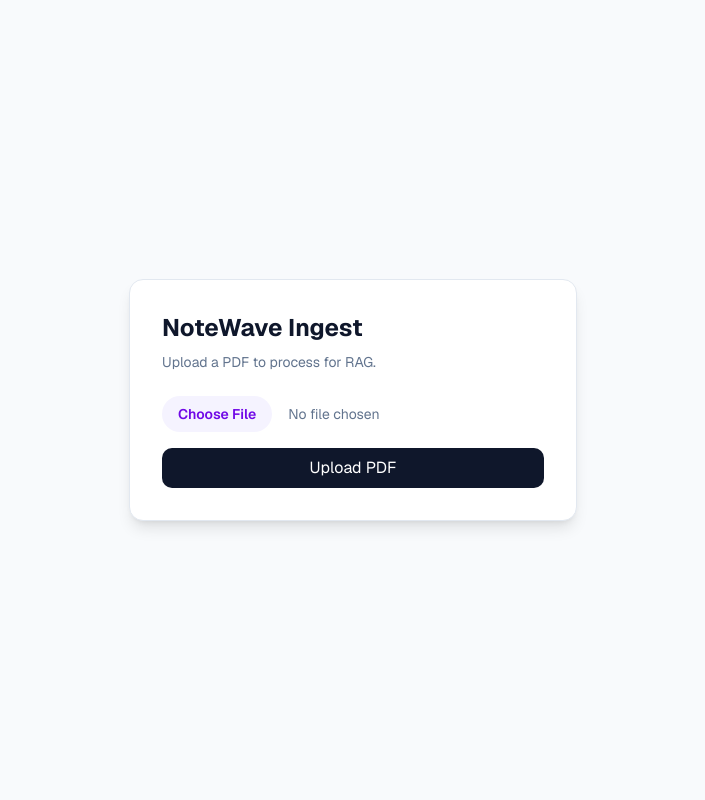
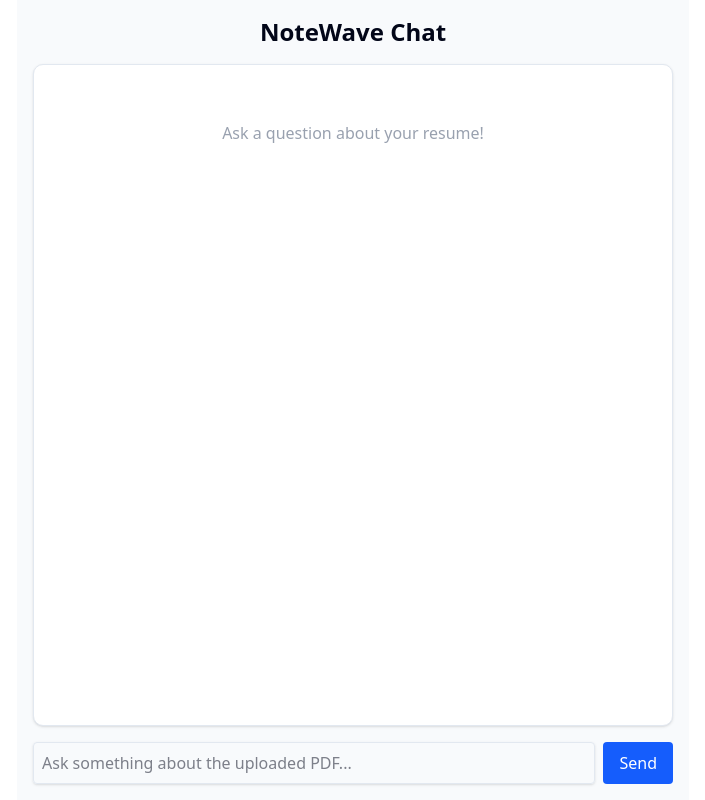
Before and after one commit to samarthsaxena2004/note-wave, a Next.js app: page / in a window 1280 px wide. Shown: the whole page, without its empty margins (287-992 px from the left). Built offline with nearby package versions, Linux system fonts and the light colour scheme.

Commit message:
Complete Phase 4: Chat API with Groq and Pinecone

```diff
--- /dev/null
+++ b/src/app/api/chat/route.ts
@@ -0,0 +1,84 @@
+import { NextRequest, NextResponse } from "next/server";
+import { getEmbeddings } from "@/lib/rag";
+import { Pinecone } from "@pinecone-database/pinecone";
+import Groq from "groq-sdk";
+
+const groq = new Groq({ apiKey: process.env.GROQ_API_KEY });
+
+export async function POST(req: NextRequest) {
+  try {
+    const body = await req.json();
+    const { messages } = body;
+
+    // Get the last message (the user's question)
+    const lastMessage = messages[messages.length - 1];
+    const userQuestion = lastMessage.content;
+
+    console.log("💬 Chat: Received question:", userQuestion);
+
+    // 1. Embed the user's question
+    const embedding = await getEmbeddings(userQuestion);
+
+    // 2. Query Pinecone for context
+    const pinecone = new Pinecone({ apiKey: process.env.PINECONE_API_KEY! });
+    const index = pinecone.index(process.env.PINECONE_INDEX_NAME!);
+
+    const queryResponse = await index.query({
+      vector: embedding,
+      topK: 3, // Get the top 3 most relevant chunks
+      includeMetadata: true,
+    });
+
+    // 3. Construct the Context Block
+    const contextText = queryResponse.matches
+      .map((match) => match.metadata?.text || "")
+      .join("\n\n---\n\n");
+
+    console.log("🔍 Context found:", queryResponse.matches.length, "chunks");
+
+    // 4. Create the System Prompt
+    const systemPrompt = `
+    You are an AI assistant for a RAG application called NoteWave.
+    You are given a Context block below containing snippets from a PDF document.
+    Answer the user's question based ONLY on that context.
+    If the answer is not in the context, say "I'm sorry, I couldn't find that information in the document."
+    Do not hallucinate facts.
+
+    START CONTEXT
+    ${contextText}
+    END CONTEXT
+    `;
+
+    // 5. Call Groq (Llama 3) with Streaming
+    const completion = await groq.chat.completions.create({
+      messages: [
+        { role: "system", content: systemPrompt },
+        ...messages // Pass previous chat history so it remembers the conversation
+      ],
+      model: "llama-3.3-70b-versatile", // UPDATED: New stable model ID
+      stream: true,
+    });
+
+    // 6. Return a ReadableStream (Standard Web API)
+    // This allows the frontend to display text as it arrives
+    const stream = new ReadableStream({
+      async start(controller) {
+        for await (const chunk of completion) {
+          const content = chunk.choices[0]?.delta?.content || "";
+          if (content) {
+            controller.enqueue(new TextEncoder().encode(content));
+          }
+        }
+        controller.close();
+      },
+    });
+
+    return new NextResponse(stream, {
+      headers: { "Content-Type": "text/plain" },
+    });
+
+  } catch (error: any) {
+    console.error("❌ Chat Error:", error);
+    return NextResponse.json({ error: error.message }, { status: 500 });
+  }
+}
--- a/src/app/page.tsx
+++ b/src/app/page.tsx
@@ -1,73 +1,92 @@
-"use client"; // This component needs interactivity
+"use client";
 
 import { useState } from "react";
 
 export default function Home() {
-  const [status, setStatus] = useState<string>("");
+  const [messages, setMessages] = useState<any[]>([]);
+  const [input, setInput] = useState("");
   const [isLoading, setIsLoading] = useState(false);
 
-  async function handleUpload(e: React.FormEvent<HTMLFormElement>) {
+  async function sendMessage(e: React.FormEvent) {
     e.preventDefault();
-    if (!e.currentTarget.files || e.currentTarget.files.files.length === 0) return;
+    if (!input.trim()) return;
 
-    const file = e.currentTarget.files.files[0];
-    const formData = new FormData();
-    formData.append("file", file);
-
+    const newMessages = [...messages, { role: "user", content: input }];
+    setMessages(newMessages);
+    setInput("");
     setIsLoading(true);
-    setStatus("Uploading and processing...");
 
     try {
-      const res = await fetch("/api/ingest", {
+      const response = await fetch("/api/chat", {
         method: "POST",
-        body: formData,
+        headers: { "Content-Type": "application/json" },
+        body: JSON.stringify({ messages: newMessages }),
       });
 
-      if (!res.ok) throw new Error(await res.text());
+      if (!response.body) throw new Error("No response body");
 
-      const data = await res.json();
-      setStatus(`✅ Success! Uploaded ${data.uploaded} chunks from ${data.filename}.`);
-    } catch (err: any) {
-      console.error(err);
-      setStatus("❌ Error: " + err.message);
+      // Handle Streaming Response
+      const reader = response.body.getReader();
+      const decoder = new TextDecoder();
+      let done = false;
+      let assistantMessage = "";
+
+      // Add a placeholder for the AI response
+      setMessages((prev) => [...prev, { role: "assistant", content: "" }]);
+
+      while (!done) {
+        const { value, done: doneReading } = await reader.read();
+        done = doneReading;
+        const chunkValue = decoder.decode(value, { stream: true });
+        assistantMessage += chunkValue;
+
+        // Update the last message with the new chunk
+        setMessages((prev) => {
+          const updated = [...prev];
+          updated[updated.length - 1].content = assistantMessage;
+          return updated;
+        });
+      }
+    } catch (error) {
+      console.error("Chat error:", error);
     } finally {
       setIsLoading(false);
     }
   }
 
   return (
-    <div className="flex flex-col items-center justify-center min-h-screen bg-slate-50 font-sans p-8">
-      <div className="bg-white p-8 rounded-xl shadow-lg w-full max-w-md border">
-        <h1 className="text-2xl font-bold mb-2 text-slate-900">NoteWave Ingest</h1>
-        <p className="text-slate-500 mb-6 text-sm">Upload a PDF to process for RAG.</p>
+    <div className="flex flex-col h-screen bg-slate-50 p-4 max-w-2xl mx-auto">
+      <h1 className="text-2xl font-bold mb-4 text-center">NoteWave Chat</h1>
 
-        <form onSubmit={handleUpload} className="space-y-4">
+      {/* Chat History */}
+      <div className="flex-1 overflow-y-auto mb-4 space-y-4 p-4 border rounded-lg bg-white shadow">
+        {messages.length === 0 && (
+          <p className="text-gray-400 text-center mt-10">Ask a question about your resume!</p>
+        )}
+        {messages.map((msg, i) => (
+          <div key={i} className={`p-3 rounded-lg max-w-[80%] ${msg.role === 'user' ? 'bg-blue-600 text-white self-end ml-auto' : 'bg-slate-100 text-slate-800'}`}>
+            <strong>{msg.role === 'user' ? "You" : "AI"}:</strong> {msg.content}
+          </div>
+        ))}
+      </div>
+
+      {/* Input Area */}
+      <form onSubmit={sendMessage} className="flex gap-2">
         <input
-            name="files"
-            type="file"
-            accept=".pdf"
-            className="block w-full text-sm text-slate-500
-              file:mr-4 file:py-2 file:px-4
-              file:rounded-full file:border-0
-              file:text-sm file:font-semibold
-              file:bg-violet-50 file:text-violet-700
-              hover:file:bg-violet-100"
+          value={input}
+          onChange={(e) => setInput(e.target.value)}
+          placeholder="Ask something about the uploaded PDF..."
+          className="flex-1 p-2 border rounded shadow-sm"
+          disabled={isLoading}
         />
         <button
           type="submit"
           disabled={isLoading}
-            className="w-full bg-slate-900 text-white py-2 rounded-lg hover:bg-slate-800 disabled:opacity-50 transition"
+          className="bg-blue-600 text-white px-4 py-2 rounded hover:bg-blue-700 disabled:opacity-50"
         >
-            {isLoading ? "Processing..." : "Upload PDF"}
+          Send
         </button>
       </form>
-
-        {status && (
-          <div className={`mt-4 p-3 rounded text-sm ${status.startsWith("✅") ? "bg-green-100 text-green-800" : "bg-red-100 text-red-800"}`}>
-            {status}
-          </div>
-        )}
-      </div>
     </div>
   );
 }
```
Lines whose indentation alone changed are shown as unchanged.
